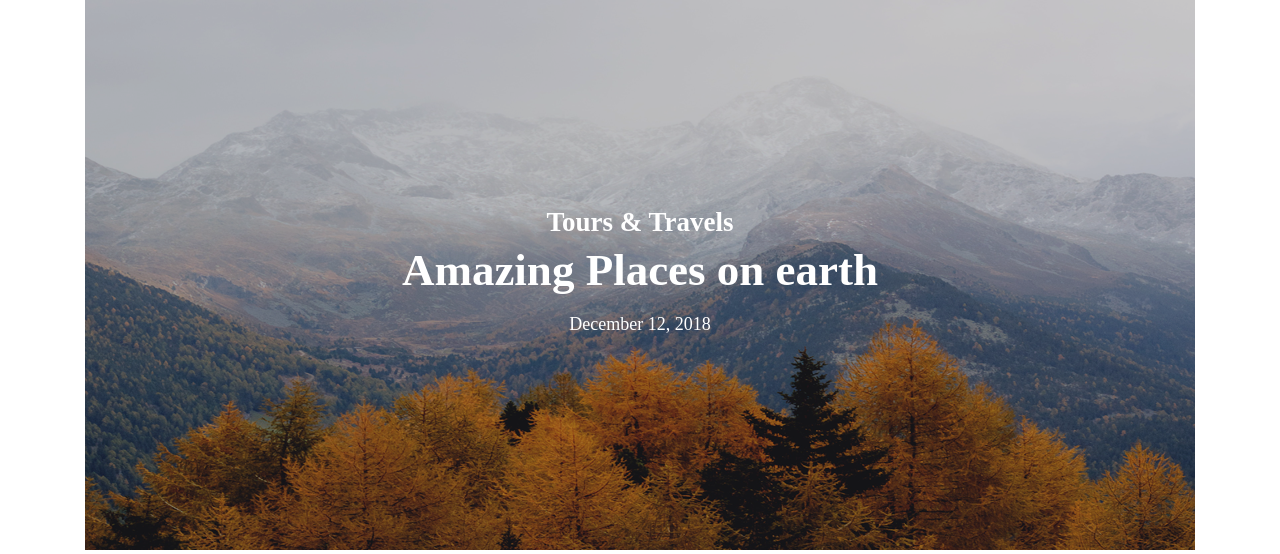
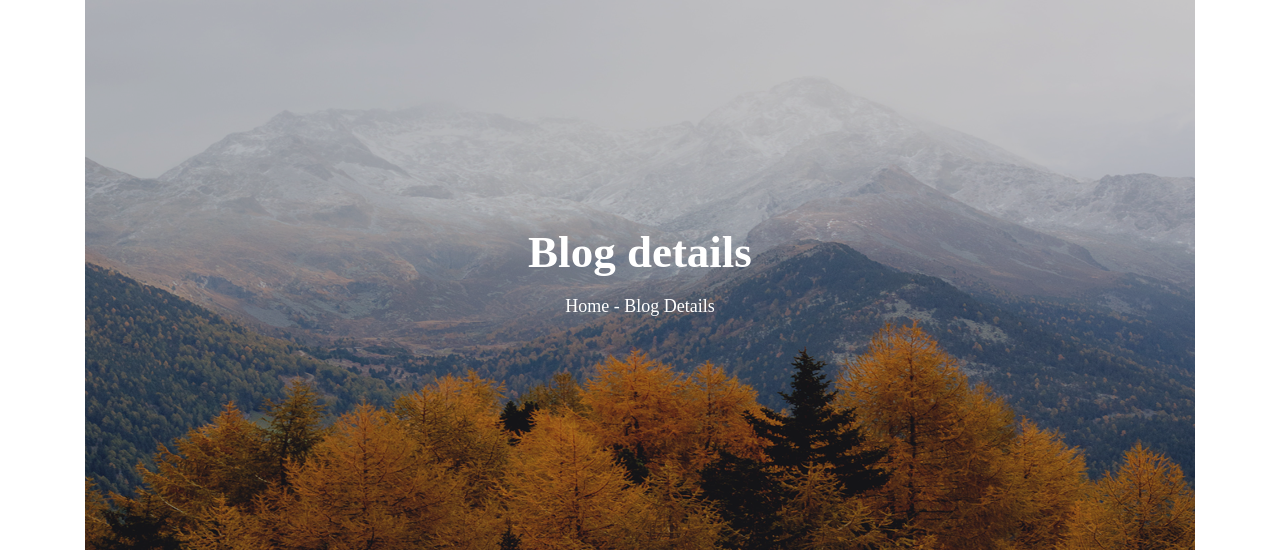
Before and after one commit to aigelia/sensive_blog, a Django app: template templates/blog-details.html in a window 1280 px wide. Shown: the part 84-638 px from the top of the page. Run offline with Django 3.2, Linux system fonts and the light colour scheme; the template is opened without the code that fills it, so the values that code supplies are empty; parts of the project's set-up code (start-up, migrations or seed data) failed here and were passed over; some libraries are stand-ins or nearby versions.

Commit message:
Fix banner in post template

```diff
--- a/templates/blog-details.html
+++ b/templates/blog-details.html
@@ -7,9 +7,8 @@
       <div class="container">
         <div class="hero-banner">
           <div class="hero-banner__content">
-            <h3>Tours &amp; Travels</h3>
-            <h1>Amazing Places on earth</h1>
-            <h4>December 12, 2018</h4>
+            <h1>Blog details</h1>
+            <h4>Home - Blog Details</h4>
           </div>
         </div>
       </div>
```
